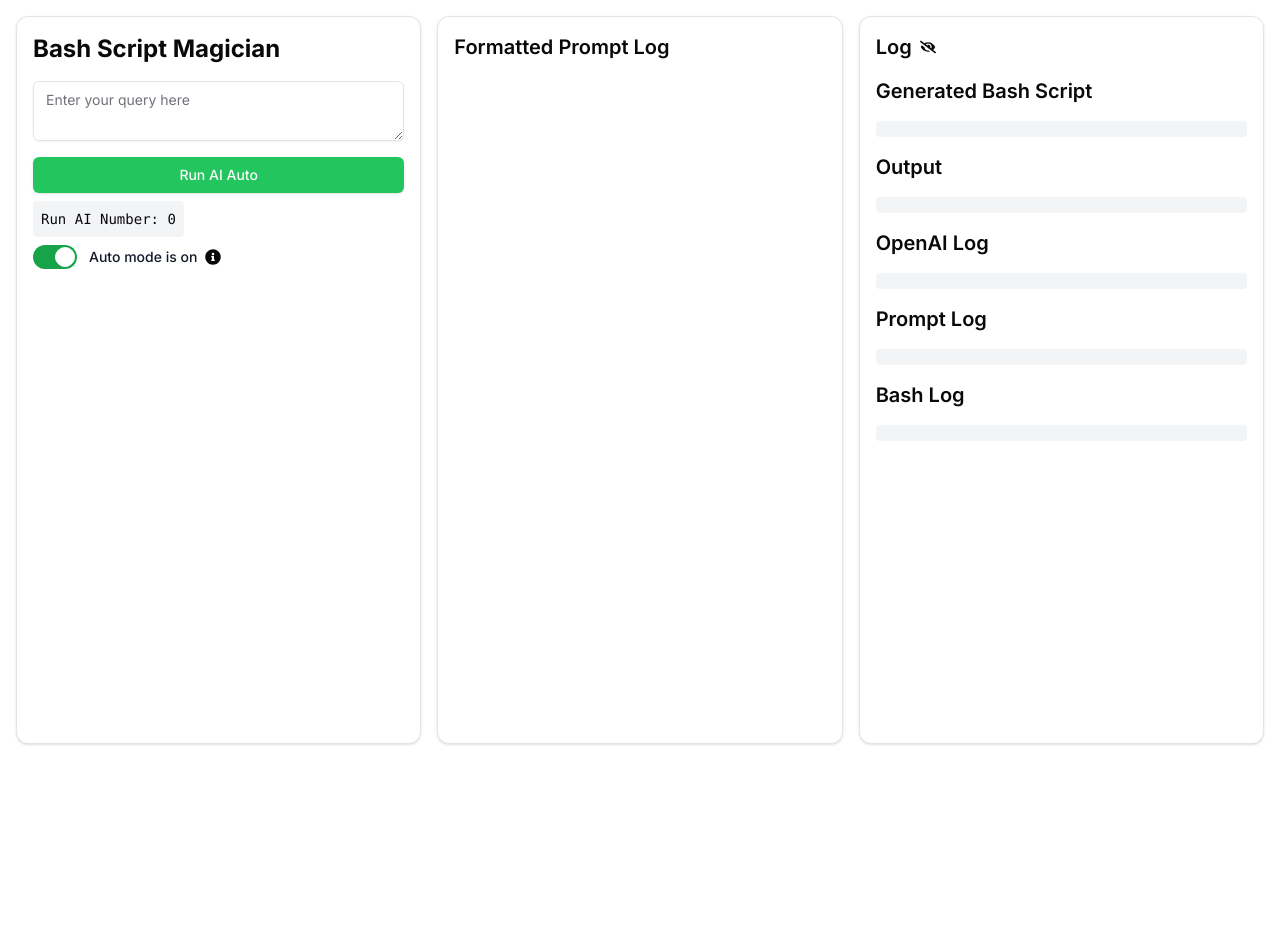
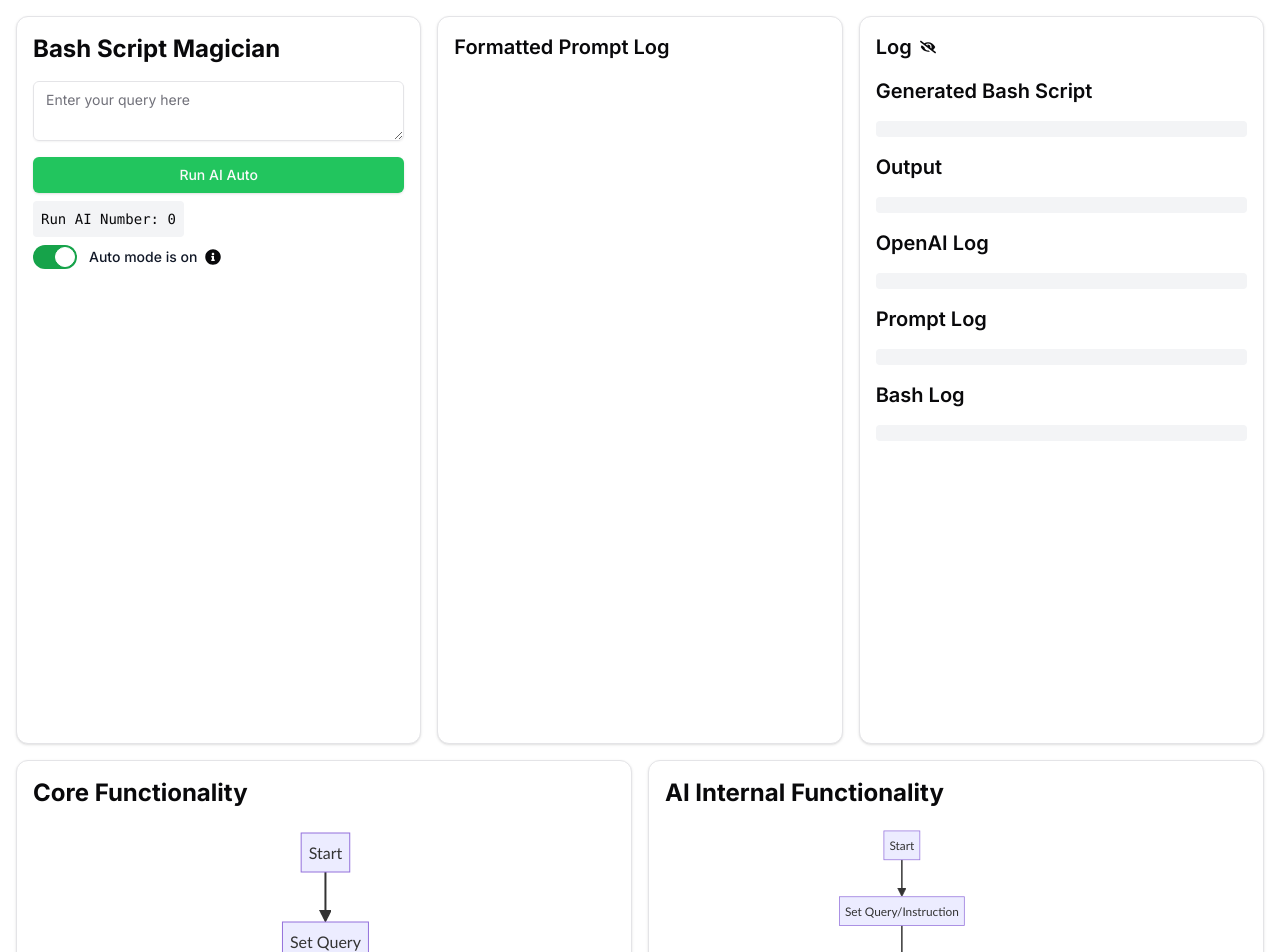
Before and after one commit to palo-it-th/LLM-Bash-Agent, a Next.js app: page / in a window 1280 px wide. Shown: the top 952 px of the page. Before the commit the page ends 800 px from the top, so only its background shows below. Built offline with nearby package versions, Linux system fonts and the light colour scheme.

Commit message:
Add Mermaid diagrams for core and internal functionality

```diff
--- a/package.json
+++ b/package.json
@@ -16,6 +16,7 @@
     "clsx": "^2.1.1",
     "groq-sdk": "^0.5.0",
     "lucide-react": "^0.396.0",
+    "mermaid": "^10.9.1",
     "next": "14.2.4",
     "openai": "^4.52.0",
     "react": "^18",
--- a/src/app/page.tsx
+++ b/src/app/page.tsx
@@ -1,9 +1,11 @@
 import BashScriptGenerator from '@/components/BashScriptGenerator/BashScriptGenerator'
+import MermaidDiagrams from '@/components/MermaidDiagrams/MermaidDiagrams'
 
 export default function Home() {
   return (
     <main className="">
       <BashScriptGenerator />
+      <MermaidDiagrams />
     </main>
   )
 }
--- a/src/components/BashScriptGenerator/BashScriptGenerator.tsx
+++ b/src/components/BashScriptGenerator/BashScriptGenerator.tsx
@@ -247,6 +247,7 @@ const BashScriptGenerator = () => {
               </span>
             </label>
 
+            {/* "Auto mode" toggle button */}
             <button
               title="Auto mode automatically runs the AI script after each query. When
               auto mode is on, the AI script will be executed without the need
--- /dev/null
+++ b/src/components/MermaidDiagrams/MermaidDiagrams.tsx
@@ -0,0 +1,21 @@
+import { Card } from '@/components/ui/card'
+import Mermaid from '@/components/ui/mermaid'
+import {
+  coreFunctionMermaid,
+  internalFunctionMermaid,
+} from '@/config/mermaidConfig'
+
+export default function MermaidDiagrams() {
+  return (
+    <div className="px-4 flex flex-row space-x-4">
+      <Card className="p-4 w-full overflow-y-auto">
+        <h3 className="text-2xl font-bold mb-4">Core Functionality</h3>
+        <Mermaid id="mermaid1" source={coreFunctionMermaid} />
+      </Card>
+      <Card className="p-4 w-full overflow-y-auto">
+        <h3 className="text-2xl font-bold mb-4">AI Internal Functionality</h3>
+        <Mermaid id="mermaid2" source={internalFunctionMermaid} />
+      </Card>
+    </div>
+  )
+}
--- /dev/null
+++ b/src/components/ui/mermaid.tsx
@@ -0,0 +1,33 @@
+'use client'
+
+import mermaid from 'mermaid'
+import { useEffect, useRef } from 'react'
+
+mermaid.initialize({})
+
+const Mermaid = ({ source, id }: { source: string; id: string }) => {
+  const mermaidRef = useRef<HTMLDivElement>(null)
+
+  useEffect(() => {
+    const initializeMermaid = async () => {
+      if (mermaidRef.current) {
+        mermaidRef.current.innerHTML = source
+        const { svg, bindFunctions } = await mermaid.render(
+          `mermaid-diagram-${id}`,
+          source
+        )
+        mermaidRef.current.innerHTML = svg
+        bindFunctions?.(mermaidRef.current)
+      }
+    }
+
+    initializeMermaid()
+
+    // Clean up mermaid instance when unmounting; doing nothing at the momemt
+    return () => {}
+  }, [id, source])
+
+  return <div id={id} ref={mermaidRef} className="flex justify-center"></div>
+}
+
+export default Mermaid
--- /dev/null
+++ b/src/config/mermaidConfig.ts
@@ -0,0 +1,60 @@
+export const coreFunctionMermaid = `
+  graph TD
+    A[Start] --> B[Set Query]
+    B --> C{New Wish?}
+    C -->|Yes| D[Set Temp Prompt]
+    C -->|No| E{Auto Run?}
+    D --> E
+    E -->|Yes| F[Run OpenAI]
+    E -->|No| G{Run AI Manually?}
+    G -->|Yes| F
+    G -->|No| H{Run Bash Script?}
+    F --> I[Generate Bash Script]
+    I --> J{Auto Run?}
+    J -->|Yes| K[Run Bash Script]
+    J -->|No| H
+    H -->|Yes| K
+    H -->|No| L[End]
+    K --> M[Process Output]
+    M --> N{Task Done?}
+    N -->|Yes| L
+    N -->|No| O{Auto Run?}
+    O -->|Yes| F
+    O -->|No| L
+`
+
+export const internalFunctionMermaid = `
+  graph TD
+    A[Start] --> B[Set Query/Instruction]
+    B --> C[Run OpenAI]
+    C --> D[Generate Initial Thought]
+    D --> E[Create Task Directory]
+    E --> F[Validate Directory Creation]
+    F --> G[Enter Thought-Action-Observation Loop]
+    G --> H{Task Done?}
+    H -->|No| I[Generate Thought]
+    I --> J{Action Type?}
+    J -->|Execute| K[Generate Execute Action]
+    J -->|Validate| L[Generate Validate Action]
+    K --> M[Run Bash Script - Execute]
+    L --> N[Run Bash Script - Validate]
+    M --> O[Process Observation]
+    N --> O
+    O --> G
+    H -->|Yes| P[End Task]
+
+    subgraph "Thought-Action-Observation Loop"
+    G
+    H
+    I
+    J
+    K
+    L
+    M
+    N
+    O
+    end
+
+    style G fill:#f9f,stroke:#333,stroke-width:2px
+    style H fill:#bbf,stroke:#333,stroke-width:2px
+`
```
Also changed, not shown: 1 other file (tests, documents, lock files or other folders).
